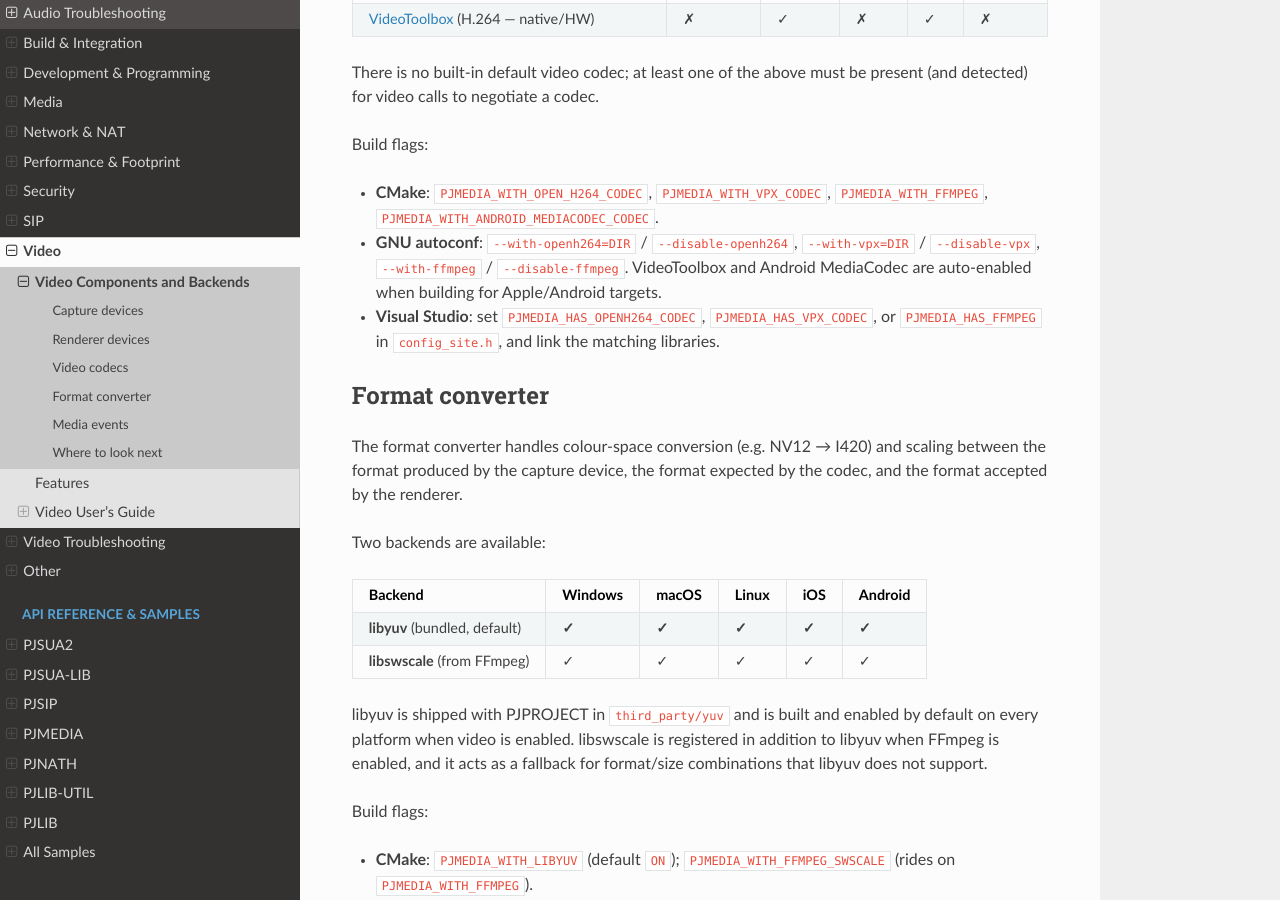
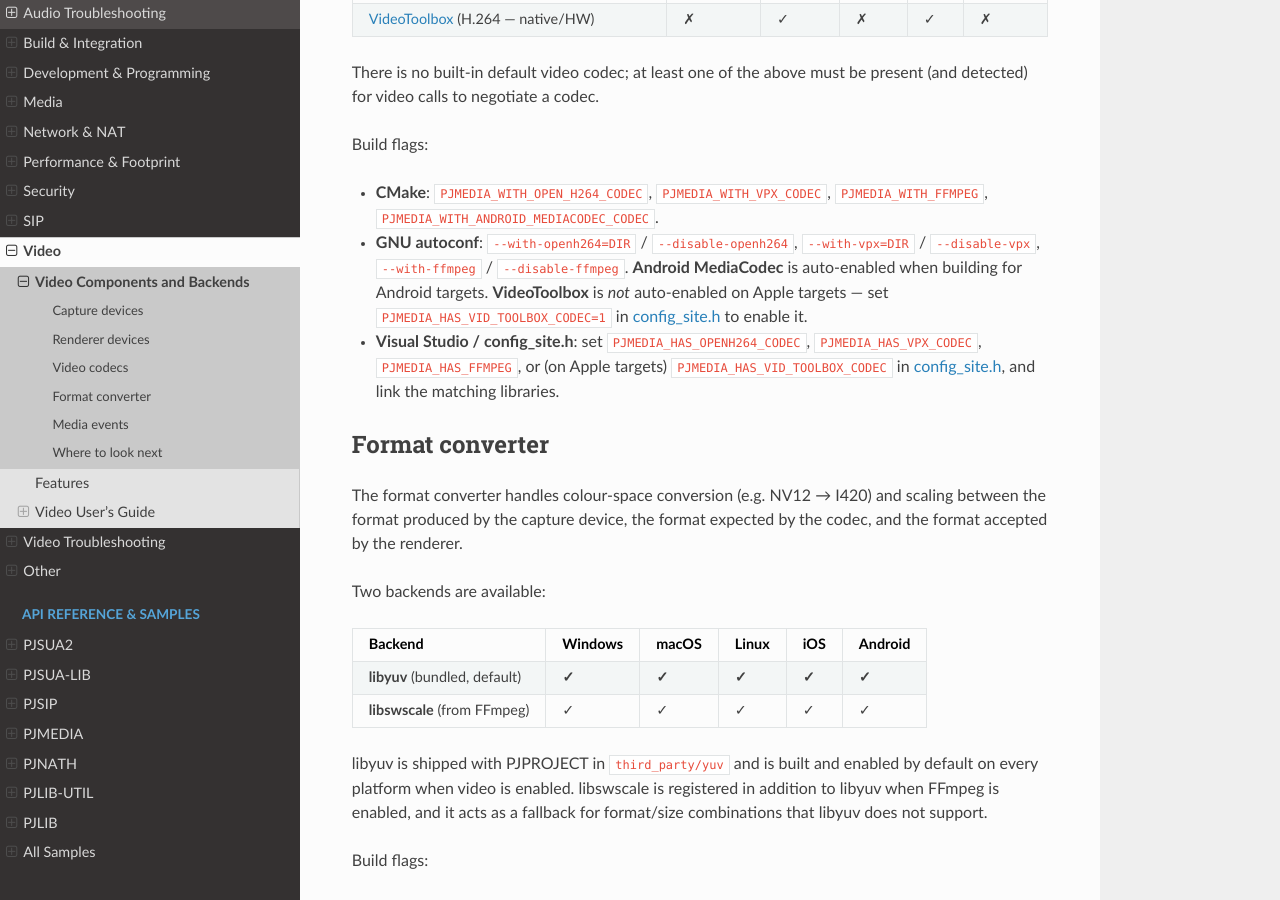
Before and after one commit to pjsip/pjproject_docs, a Sphinx documentation site: the page built from docs/source/specific-guides/video/components.rst, in a window 1280 px wide and 900 px high, scrolled down 2983 px. Built offline with Sphinx 7.4.7 and the Read the Docs theme 3.1.0, drawn with Linux system fonts in a browser that asks for light colours; the version number could not be read and is left out.

Commit message:
docs: correct VideoToolbox auto-enable claim in components.rst
The codec build-flags bullet under GNU autoconf claimed that both
VideoToolbox and Android MediaCodec are auto-enabled when building
for Apple/Android targets. Only the Android side is — VideoToolbox
needs an explicit PJMEDIA_HAS_VID_TOOLBOX_CODEC=1 in config_site.h
(the autoconf script links -framework VideoToolbox but does not
define the codec macro). Also added VID_TOOLBOX_CODEC to the
config_site.h bullet for the same reason.

Co-Authored-By: Claude Code

```diff
--- a/docs/source/specific-guides/video/components.rst
+++ b/docs/source/specific-guides/video/components.rst
@@ -168,10 +168,14 @@ Build flags:
   ``PJMEDIA_WITH_FFMPEG``, ``PJMEDIA_WITH_ANDROID_MEDIACODEC_CODEC``.
 - **GNU autoconf**: ``--with-openh264=DIR`` / ``--disable-openh264``,
   ``--with-vpx=DIR`` / ``--disable-vpx``, ``--with-ffmpeg`` /
-  ``--disable-ffmpeg``. VideoToolbox and Android MediaCodec are
-  auto-enabled when building for Apple/Android targets.
-- **Visual Studio**: set ``PJMEDIA_HAS_OPENH264_CODEC``,
-  ``PJMEDIA_HAS_VPX_CODEC``, or ``PJMEDIA_HAS_FFMPEG`` in ``config_site.h``,
+  ``--disable-ffmpeg``. **Android MediaCodec** is auto-enabled when
+  building for Android targets. **VideoToolbox** is *not*
+  auto-enabled on Apple targets — set
+  ``PJMEDIA_HAS_VID_TOOLBOX_CODEC=1`` in :ref:`config_site.h` to
+  enable it.
+- **Visual Studio / config_site.h**: set ``PJMEDIA_HAS_OPENH264_CODEC``,
+  ``PJMEDIA_HAS_VPX_CODEC``, ``PJMEDIA_HAS_FFMPEG``, or (on Apple
+  targets) ``PJMEDIA_HAS_VID_TOOLBOX_CODEC`` in :ref:`config_site.h`,
   and link the matching libraries.
 
 
```
